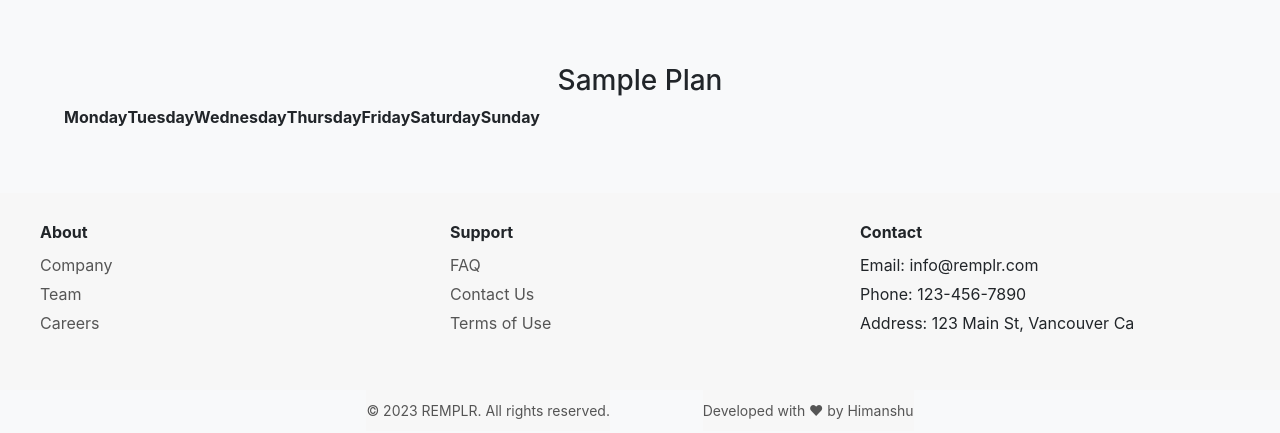
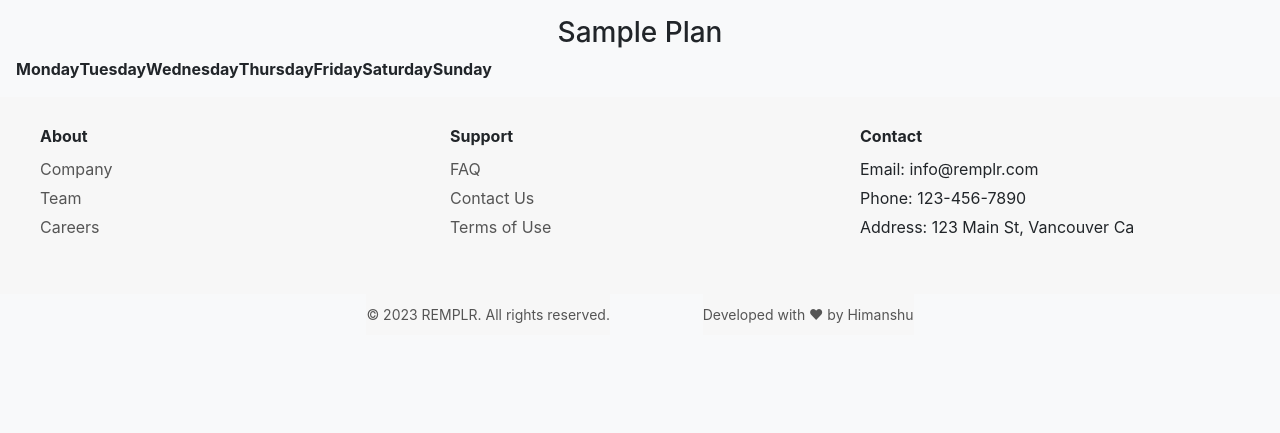
Before and after one commit to himanshuk-dev/REMPLR-1.0, a Flask app: a page that uses templates/saved_meal_plan.html in a window 1280 px wide. Shown: the part 63-496 px from the top of the page. Run offline with Flask 3, Linux system fonts and the light colour scheme; the visitor is signed in with stand-in values (Sample User, id 1); tables that the repository leaves empty hold one stand-in row (values such as "Sample post"); lists and menus that the app fills with data are empty.

```diff
--- a/static/styles/app.css
+++ b/static/styles/app.css
@@ -533,10 +533,10 @@ footer {
 
 /* Individual Saved meal plan  */
 
-#meal-plan {
+/* #meal-plan {
   background-image: url("../meal-plan-background.svg");
   padding: 5%;
   background-size: auto;
-  background-size: cover;
+  background-size: contain;
   background-repeat: no-repeat;
-}
+} */
--- a/templates/saved_meal_plan.html
+++ b/templates/saved_meal_plan.html
@@ -1,5 +1,5 @@
 {% block content %} {% if session['nutritionist_id'] %}
-<div class="text-center" id="meal-plan">
+<div class="text-center m-3 bg-light" id="meal-plan">
   <div class="text-center">
     <h3>{{meal_plan_name}}</h3>
   </div>
```
